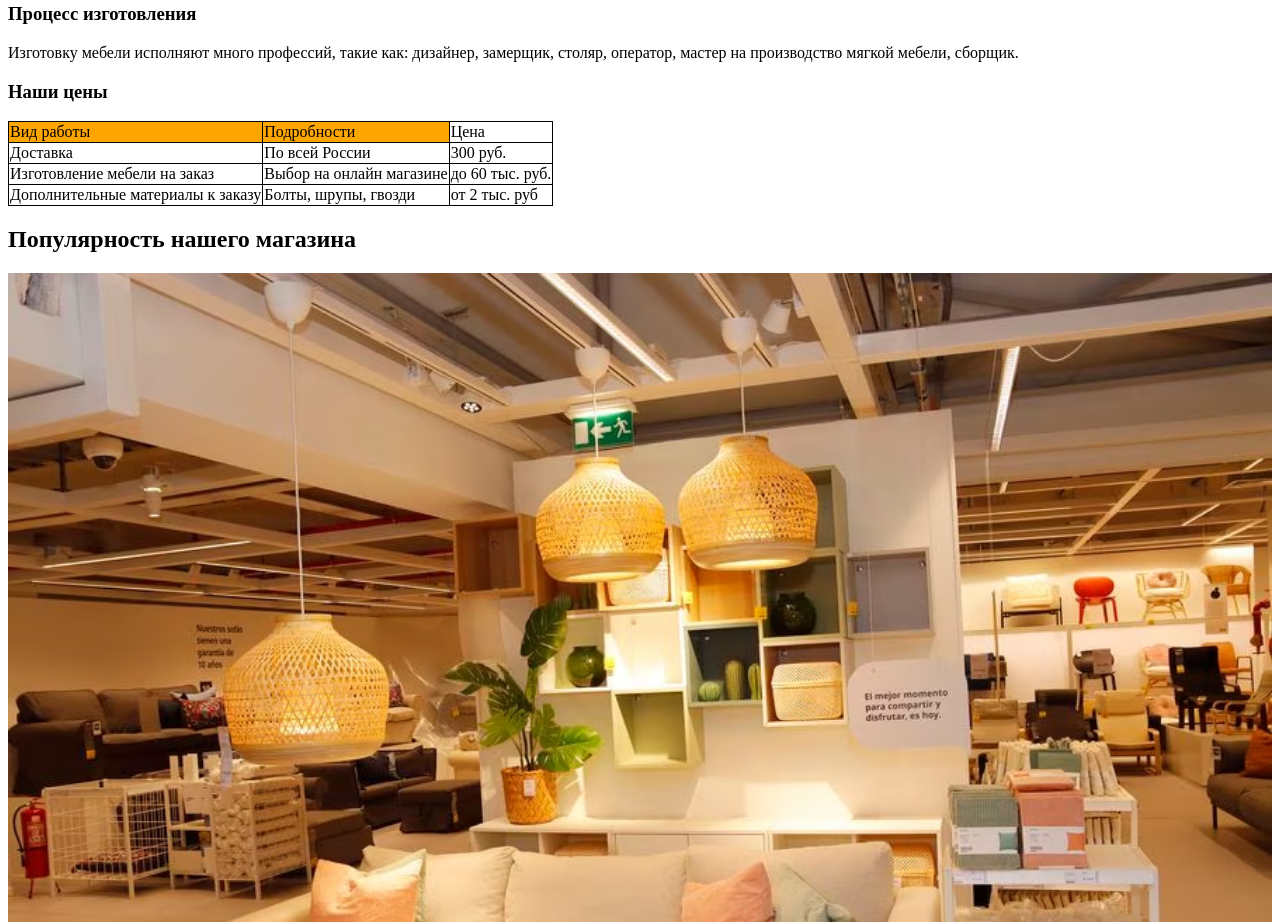
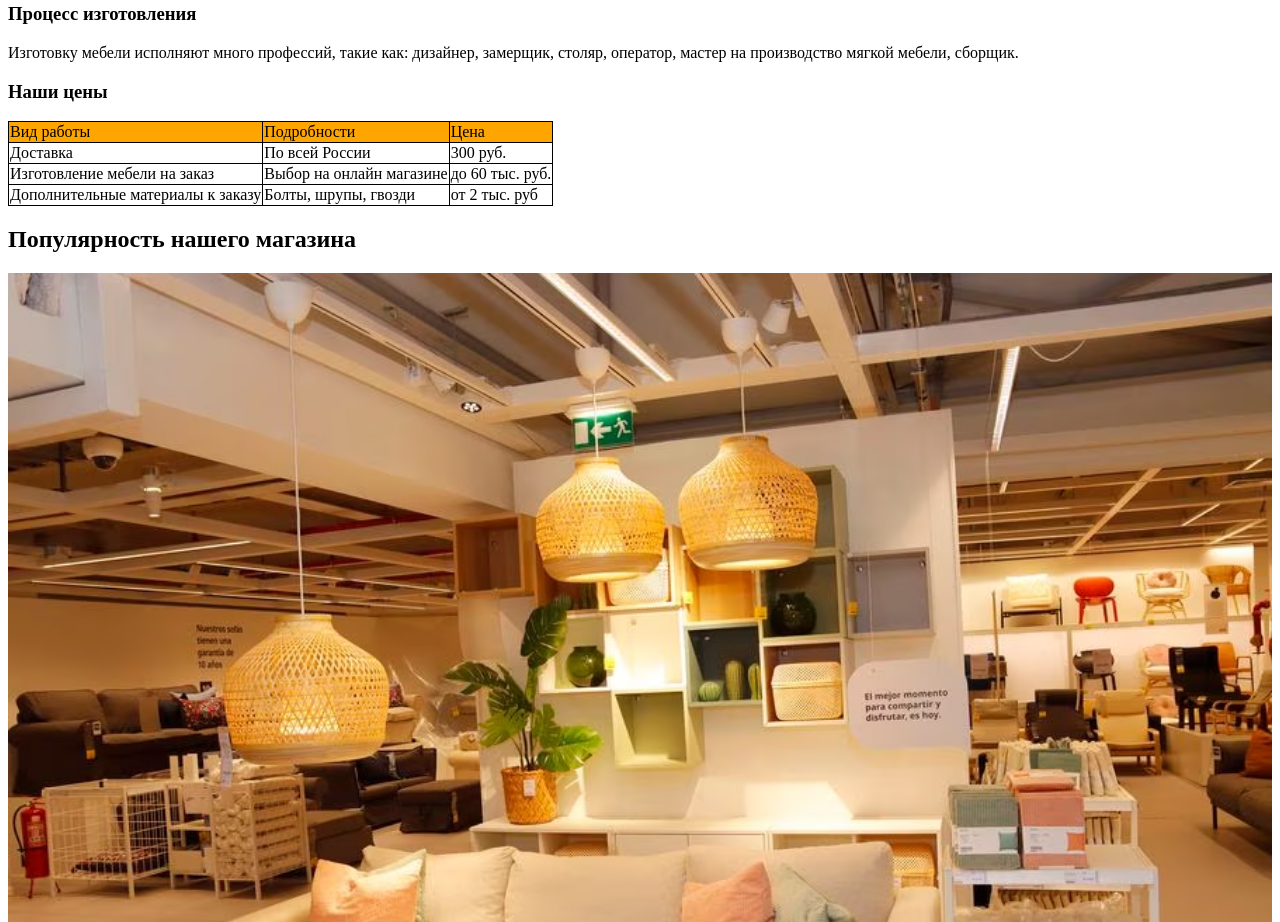
Before and after one commit to Milana221/sport_team, a plain HTML site: page index.html in a window 1280 px wide. Shown: the part 1098-2020 px from the top of the page. Drawn offline with Linux system fonts and the light colour scheme.

Commit message:
Update index.html

```diff
--- a/index.html
+++ b/index.html
@@ -15,7 +15,7 @@
       <tr>
           <td style="border-collapse:collapse;border:1px solid black;background-color:orange">Вид работы</td>
           <td style="border-collapse:collapse;border:1px solid black;background-color:orange">Подробности</td>
-          <td style="border-collapse:collapse;border-collapse:collapse;border:1px solid black">Цена</td>
+          <td style="border-collapse:collapse;border-collapse:collapse;border:1px solid black;background-color:orange">Цена</td>
       </tr>
       <tr>
           <td style="border-collapse:collapse;border:1px solid black">Доставка</td>
```
